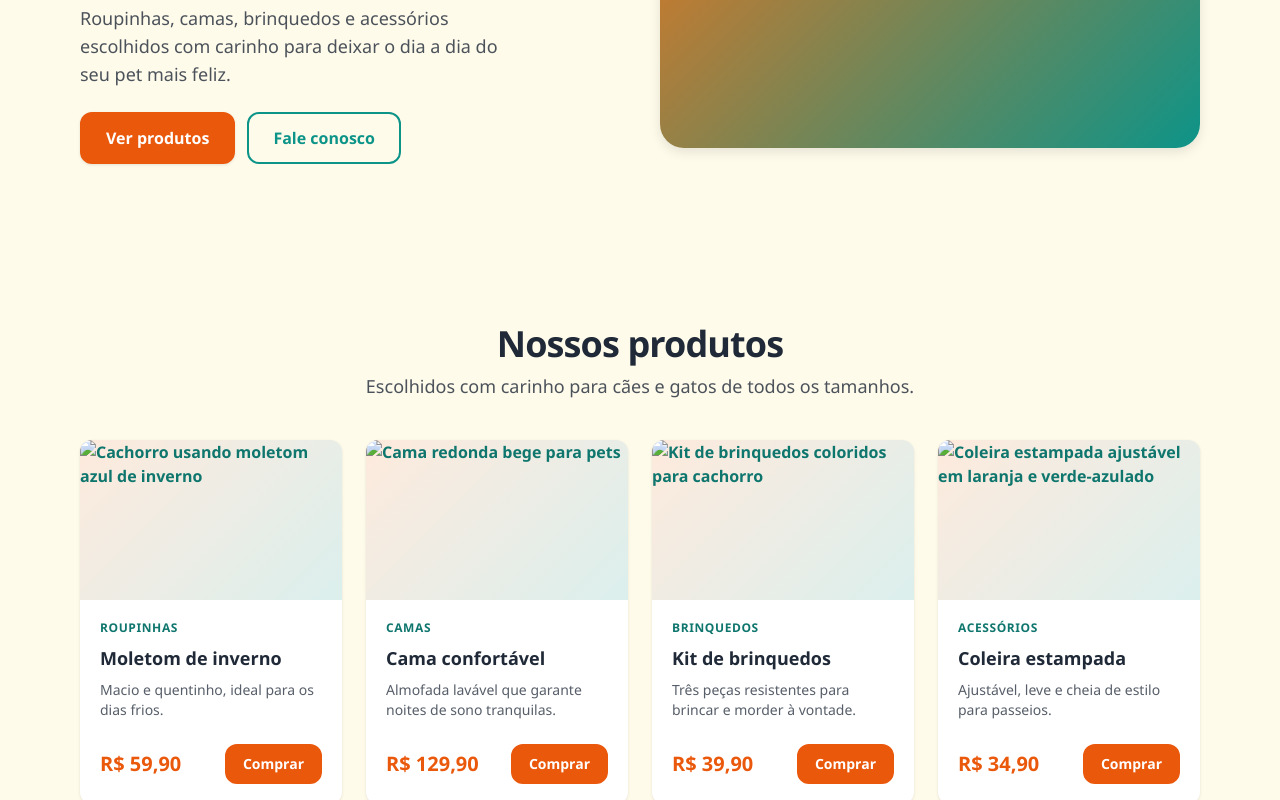
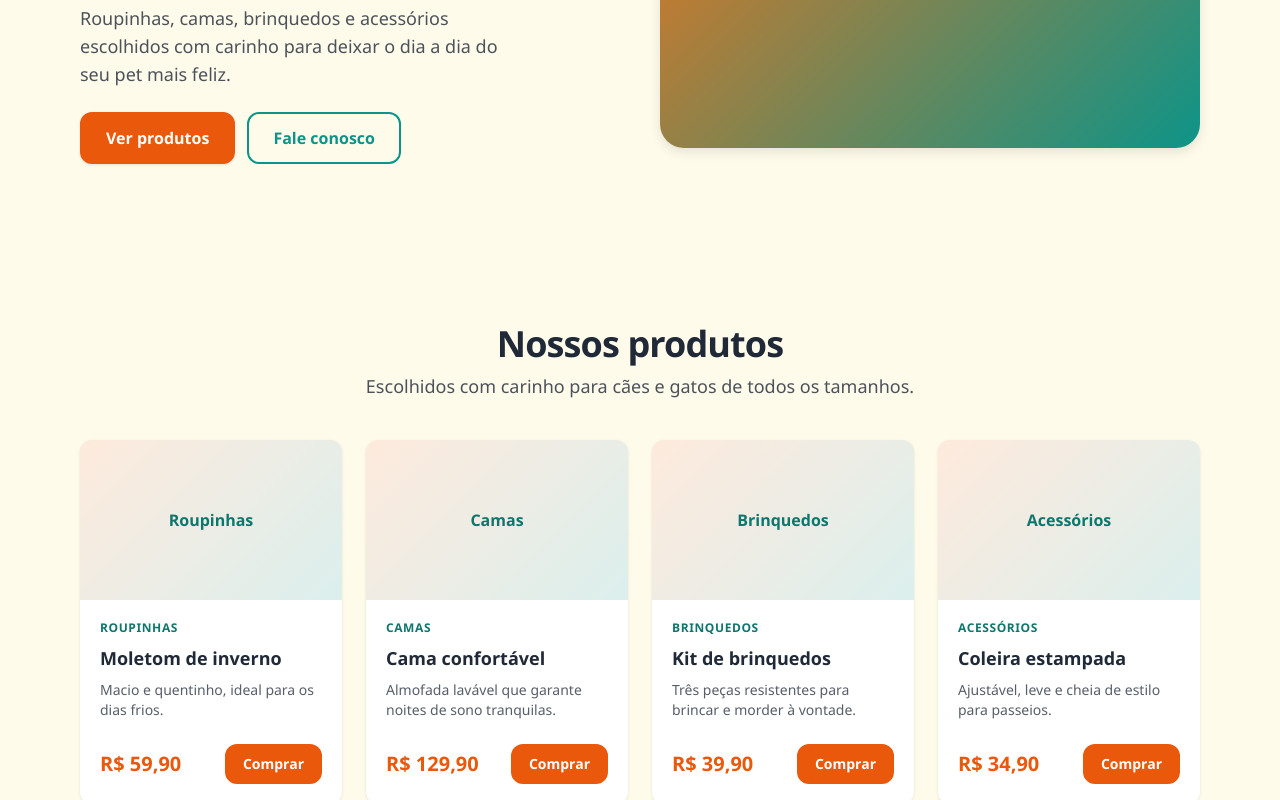
Before and after one commit to viniciuslira08/petstyle-loja-virtual, a website: page index.html in a window 1280 px wide. Shown: the part 404-1204 px from the top of the page. Drawn offline with nearby package versions, Linux system fonts and the light colour scheme.

Commit message:
fix: restaura cards de produtos sem imagens externas

```diff
--- a/index.html
+++ b/index.html
@@ -91,7 +91,7 @@
         <div class="grid gap-6 sm:grid-cols-2 lg:grid-cols-4">
 
           <article class="product-card flex flex-col">
-            <img src="imagens/produto-roupinhas.png" alt="Cachorro usando moletom azul de inverno" loading="lazy" class="product-card__image h-40 w-full object-cover" />
+            <div class="product-card__image flex h-40 items-center justify-center">Roupinhas</div>
             <div class="flex flex-1 flex-col gap-2 p-5">
               <span class="product-card__category text-xs">Roupinhas</span>
               <h3 class="product-card__name text-lg">Moletom de inverno</h3>
@@ -104,7 +104,7 @@
           </article>
 
           <article class="product-card flex flex-col">
-            <img src="imagens/produto-camas.png" alt="Cama redonda bege para pets" loading="lazy" class="product-card__image h-40 w-full object-cover" />
+            <div class="product-card__image flex h-40 items-center justify-center">Camas</div>
             <div class="flex flex-1 flex-col gap-2 p-5">
               <span class="product-card__category text-xs">Camas</span>
               <h3 class="product-card__name text-lg">Cama confortável</h3>
@@ -117,7 +117,7 @@
           </article>
 
           <article class="product-card flex flex-col">
-            <img src="imagens/produto-brinquedos.png" alt="Kit de brinquedos coloridos para cachorro" loading="lazy" class="product-card__image h-40 w-full object-cover" />
+            <div class="product-card__image flex h-40 items-center justify-center">Brinquedos</div>
             <div class="flex flex-1 flex-col gap-2 p-5">
               <span class="product-card__category text-xs">Brinquedos</span>
               <h3 class="product-card__name text-lg">Kit de brinquedos</h3>
@@ -130,7 +130,7 @@
           </article>
 
           <article class="product-card flex flex-col">
-            <img src="imagens/produto-acessorios.png" alt="Coleira estampada ajustável em laranja e verde-azulado" loading="lazy" class="product-card__image h-40 w-full object-cover" />
+            <div class="product-card__image flex h-40 items-center justify-center">Acessórios</div>
             <div class="flex flex-1 flex-col gap-2 p-5">
               <span class="product-card__category text-xs">Acessórios</span>
               <h3 class="product-card__name text-lg">Coleira estampada</h3>
```
